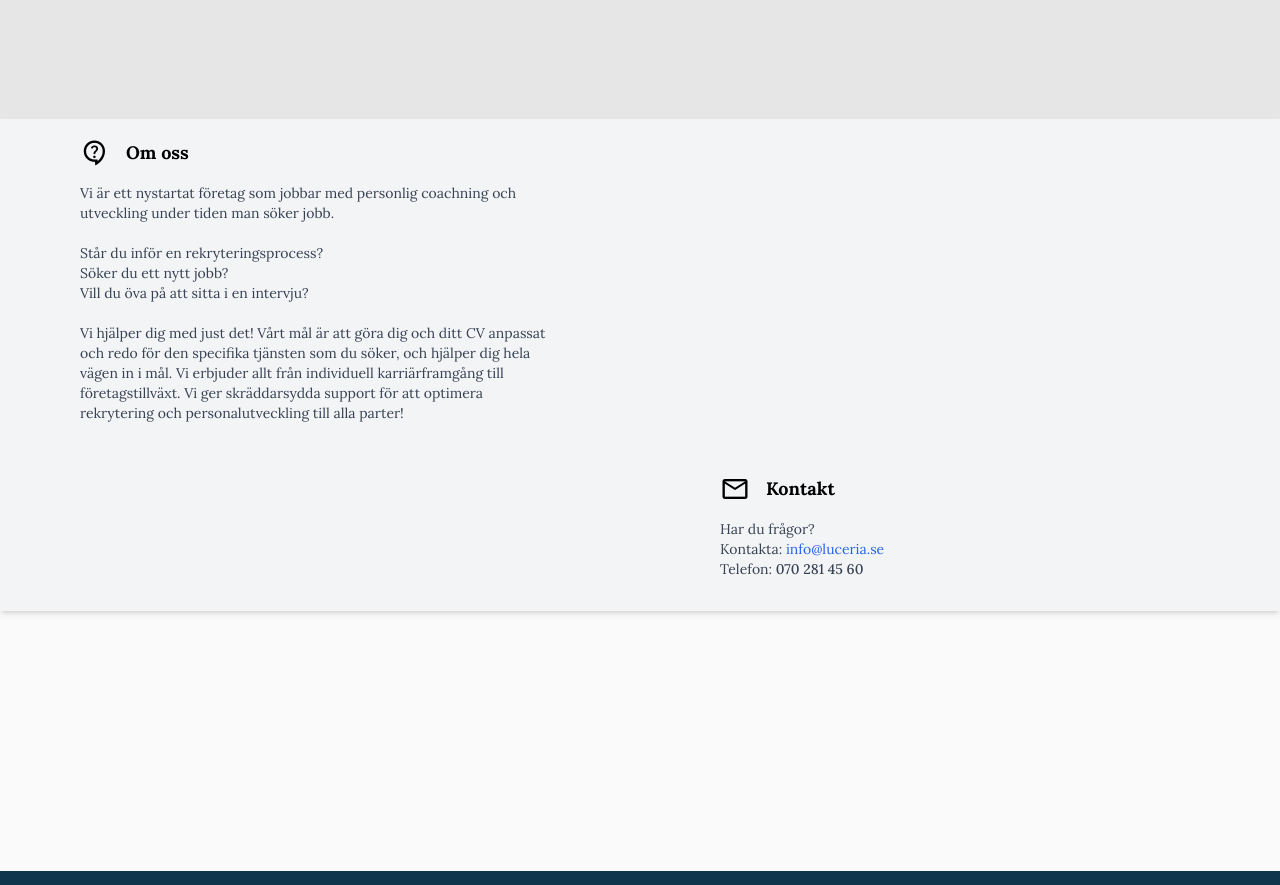
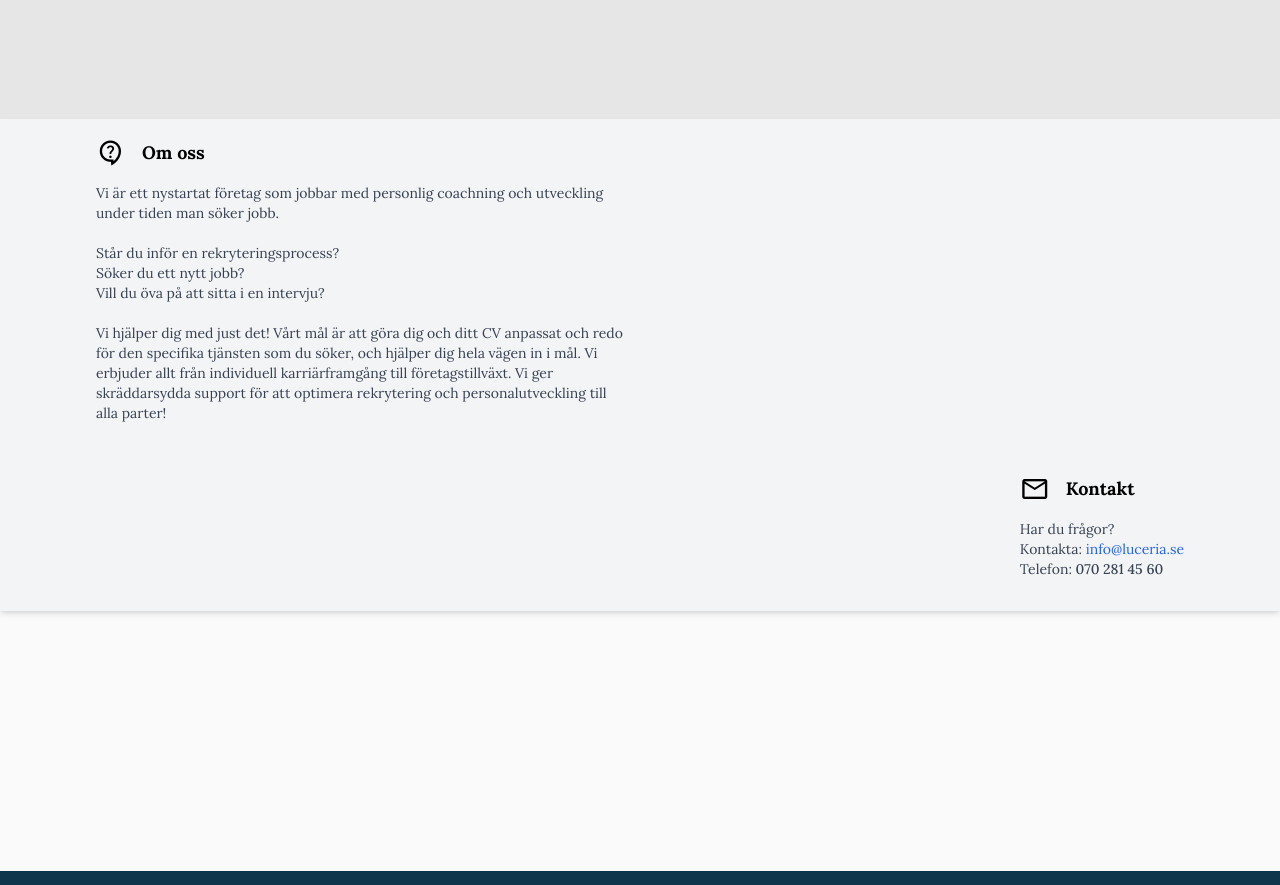
Before and after one commit to sennerstampontus/luceria-frontend, a Vue app: page / in a window 1280 px wide. Shown: the part 1150-2035 px from the top of the page. Built offline with nearby package versions, Linux system fonts and the light colour scheme; what @prismicio/vue would draw is missing.

Commit message:
fix container

```diff
--- a/src/views/HomeView.vue
+++ b/src/views/HomeView.vue
@@ -140,8 +140,9 @@
     </div>
   </div>
 
-  <div class="hidden bg-gray-100 shadow-md md:grid md:grid-cols-2">
-    <div class="col-start-1 row-start-1 p-4 mb-4 rounded-lg md:container">
+  <div class="hidden bg-gray-100 shadow-md md:block">
+    <div class="md:container md:grid md:grid-cols-2">
+      <div class="col-start-1 row-start-1 p-4 mb-4 rounded-lg">
         <div id="om-oss" class="flex items-center gap-4 mb-3">
           <span
             class="content-center col-start-2 row-start-1 text-3xl text-center material-symbols-outlined"
@@ -162,12 +163,12 @@
           Vi hjälper dig med just det! Vårt mål är att göra dig och ditt CV
           anpassat och redo för den specifika tjänsten som du söker, och hjälper
           dig hela vägen in i mål. Vi erbjuder allt från individuell
-        karriärframgång till företagstillväxt. Vi ger skräddarsydda support för
-        att optimera rekrytering och personalutveckling till alla parter!
+          karriärframgång till företagstillväxt. Vi ger skräddarsydda support
+          för att optimera rekrytering och personalutveckling till alla parter!
         </p>
       </div>
 
-    <div class="col-start-2 row-start-2 p-4 mb-4 rounded-lg md:container">
+      <div class="col-start-2 row-start-2 p-4 mb-4 rounded-lg justify-self-end">
         <div id="kontakt" class="flex items-center gap-4 mb-3">
           <span
             class="content-center col-start-1 row-start-2 text-3xl text-center material-symbols-outlined"
@@ -186,6 +187,7 @@
         <p class="text-sm text-gray-700">
           Telefon: <span class="font-medium">070 281 45 60</span>
         </p>
+      </div>
     </div>
   </div>
 
```
Lines whose indentation alone changed are shown as unchanged.
